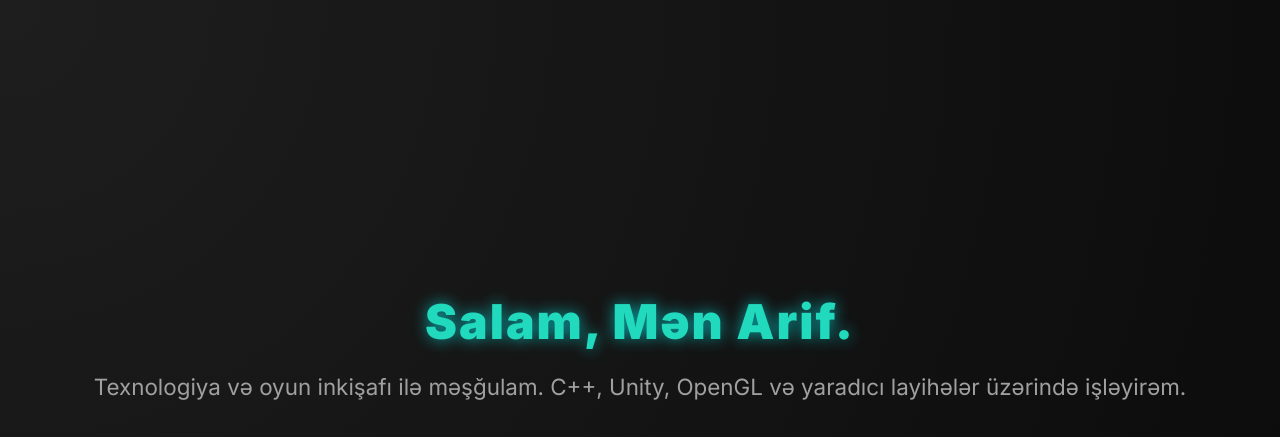
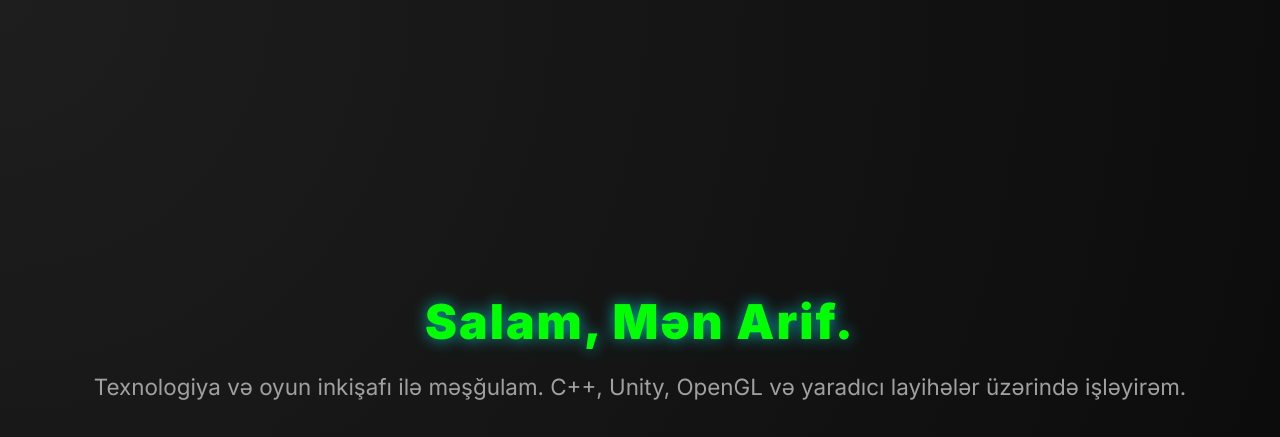
Before and after one commit to Arif0110/arif0110.github.io, a plain HTML site: page index.html in a window 1280 px wide. Shown: the top 437 px of the page. Drawn offline with nearby package versions, Linux system fonts and the light colour scheme.

Commit message:
Update index.html

```diff
--- a/index.html
+++ b/index.html
@@ -29,7 +29,7 @@
       font-size: 3rem;
       font-weight: 900;
       letter-spacing: 2px;
-      color: #21d9bd;
+      color: #00ff00;
       text-shadow: 0 0 15px rgba(0, 255, 255, 0.6);
       animation: fadeIn 2s ease forwards;
     }
```
